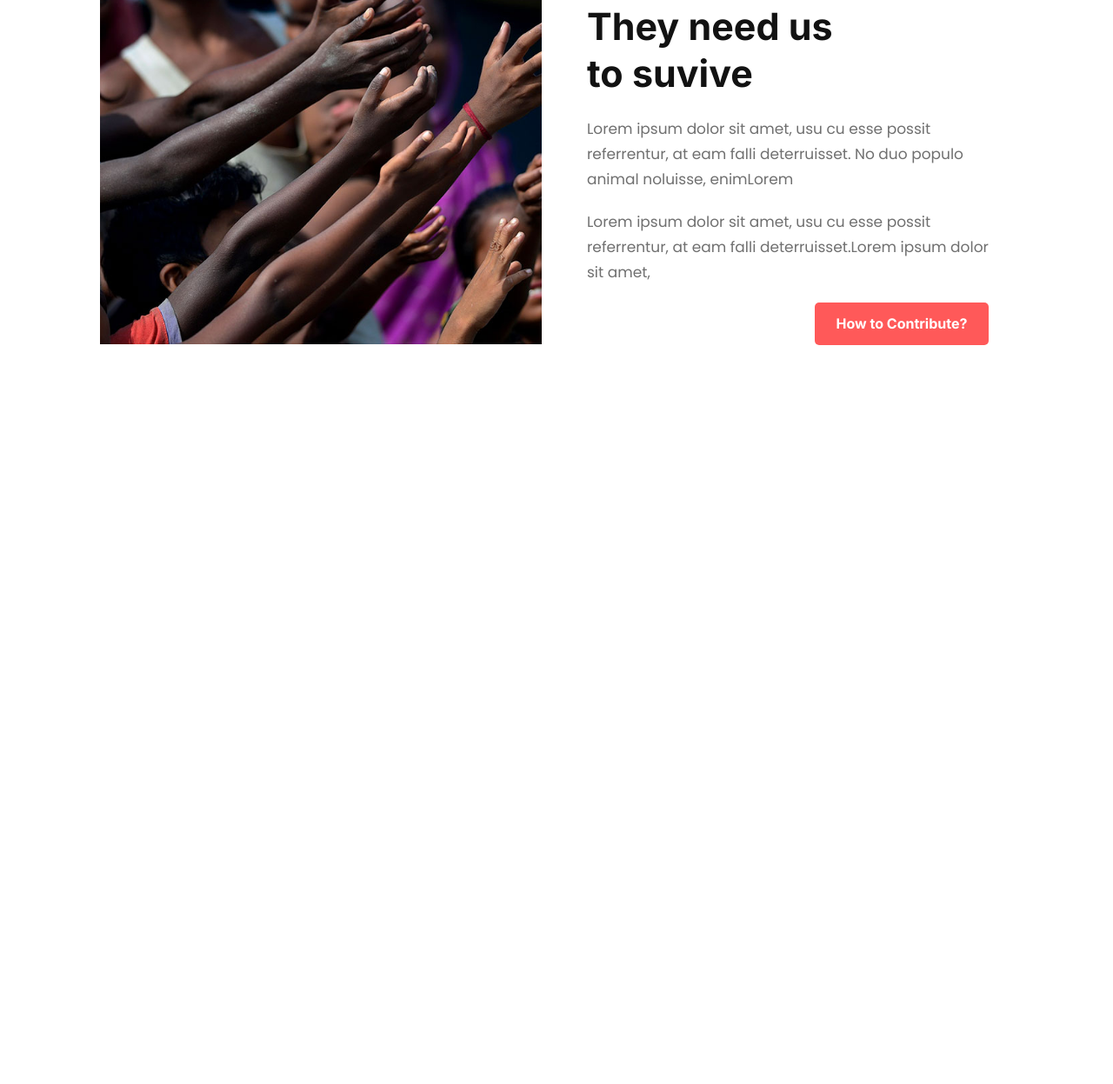
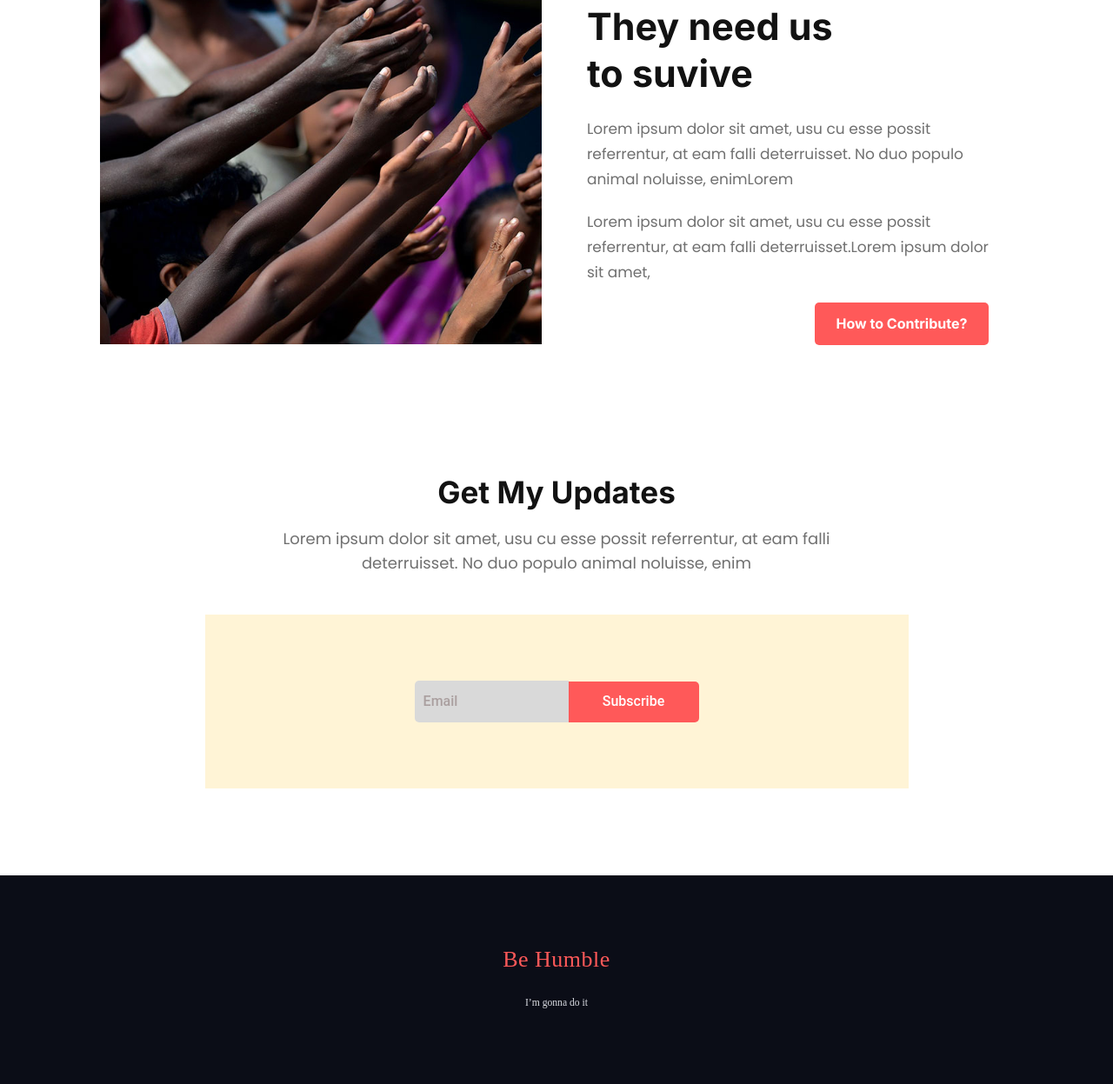
Before and after one commit to Sabbir-Hossain-Ksa/Donate-Task, a plain HTML site: page index.html in a window 1280 px wide. Shown: the part 2599-3846 px from the top of the page at 87% size. Before the commit the page ends 2996 px from the top, so only its background shows below. Drawn offline with Linux system fonts and the light colour scheme.

Commit message:
Footer area Done.

```diff
--- a/css/style.css
+++ b/css/style.css
@@ -412,3 +412,112 @@ body {
   border: 0;
   color: #ffffff;
 }
+
+#update {
+  width: 100vw;
+}
+#update .container {
+  display: flex;
+  justify-content: center;
+  flex-direction: column;
+  align-items: center;
+}
+#update .update-container {
+}
+#update .update-container h1 {
+  font-family: "Inter";
+  font-style: normal;
+  font-weight: 700;
+  font-size: 35px;
+  line-height: 40px;
+  text-align: center;
+  color: #121212;
+}
+#update .update-container p {
+  width: 691px;
+  height: 56px;
+  font-family: "Poppins";
+  font-style: normal;
+  font-weight: 400;
+  font-size: 18px;
+  line-height: 28px;
+  text-align: center;
+  color: #707070;
+}
+#update .subscribe-container {
+  width: 809px;
+  height: 200px;
+  background: #fff4d6;
+  display: flex;
+  justify-content: center;
+  align-items: center;
+}
+
+#update .subscribe-container > input[type="email"] {
+  height: 48px;
+  background: #d9d9d9;
+  border-radius: 5px 0px 0px 5px;
+  border: none;
+}
+#update .subscribe-container > button {
+  background: #ff5959;
+  border-radius: 0px 5px 5px 0px;
+  border: none;
+  width: 150px;
+  height: 47px;
+  font-family: "Roboto";
+  font-style: normal;
+  font-weight: 500;
+  font-size: 16px;
+  line-height: 20px;
+  text-align: center;
+  color: #ffffff;
+}
+#update .email::placeholder {
+  width: 40px;
+  height: 20px;
+  font-family: "Roboto";
+  font-style: normal;
+  font-weight: 500;
+  font-size: 16px;
+  line-height: 20px;
+  text-align: center;
+  padding-left: 10px;
+  color: #aa9f9f;
+}
+
+#footer {
+  width: 100vw;
+  height: 30vh;
+  background: #0b0d17;
+  margin-top: 100px;
+}
+#footer .container {
+  display: flex;
+  flex-direction: column;
+  justify-content: center;
+  align-items: center;
+  width: 800px;
+  margin: 0 auto;
+  height: 204px;
+  padding-bottom: 20px;
+}
+#footer .container h1 {
+  font-family: "Lobster";
+  font-style: normal;
+  font-weight: 400;
+  font-size: 26px;
+  line-height: 34px;
+  letter-spacing: 0.5px;
+  color: #ff5959;
+  text-align: center;
+}
+#footer .container p {
+  font-family: "Manrope";
+  font-style: normal;
+  font-weight: 400;
+  font-size: 14px;
+  line-height: 24px;
+  font-feature-settings: "liga" off;
+  color: #d9dbe1;
+}
--- a/index.html
+++ b/index.html
@@ -112,6 +112,33 @@
           </div>
         </div>
       </section>
+      <section id="update">
+        <div class="container">
+          <div class="update-container">
+            <h1>Get My Updates</h1>
+            <p>
+              Lorem ipsum dolor sit amet, usu cu esse possit referrentur, at eam
+              falli deterruisset. No duo populo animal noluisse, enim
+            </p>
+          </div>
+          <div class="subscribe-container">
+            <input
+              class="email"
+              type="email"
+              name=""
+              id=""
+              placeholder="Email"
+            />
+            <button>Subscribe</button>
+          </div>
+        </div>
+      </section>
+      <section id="footer">
+        <div class="container">
+          <h1>Be Humble</h1>
+          <p><small>I’m gonna do it</small></p>
+        </div>
+      </section>
     </main>
   </body>
 </html>
```
